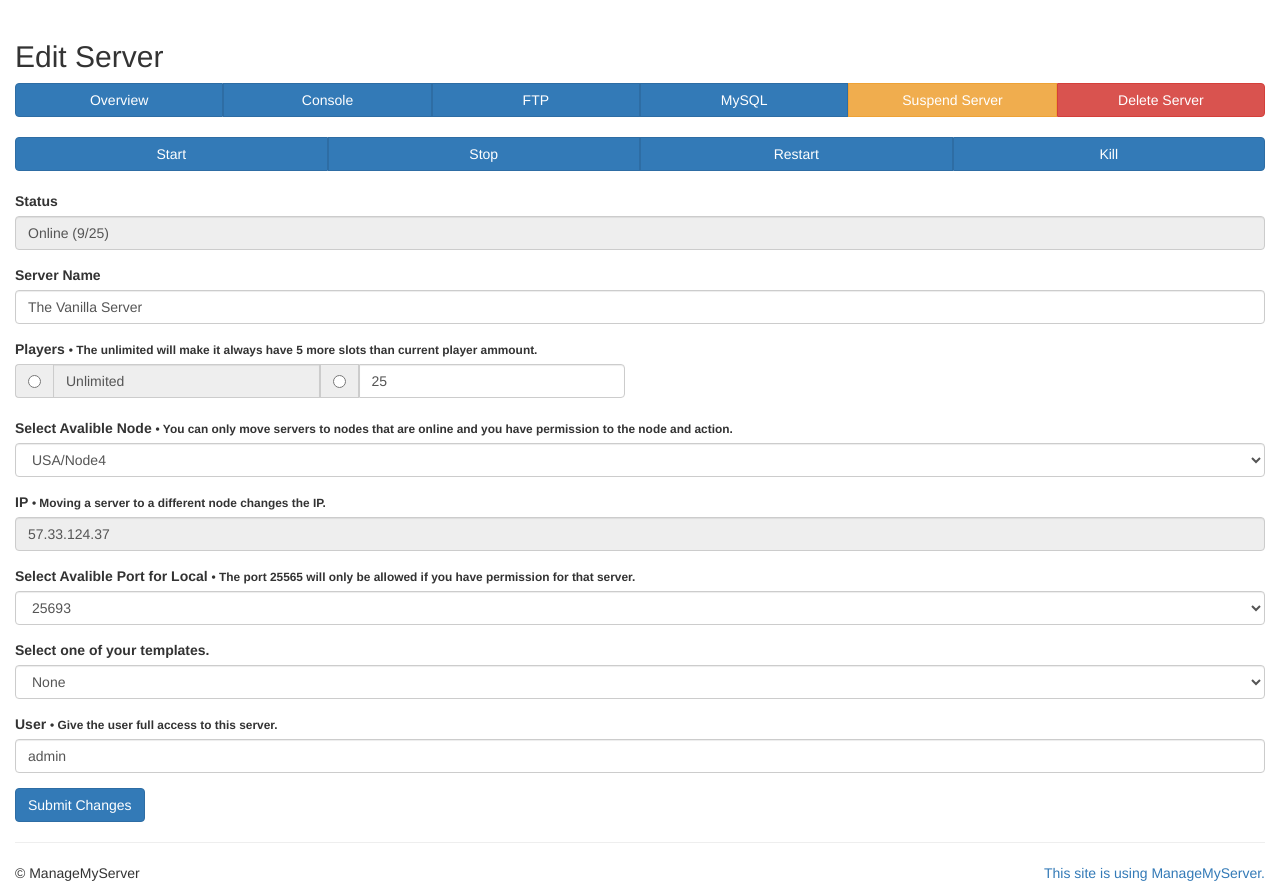
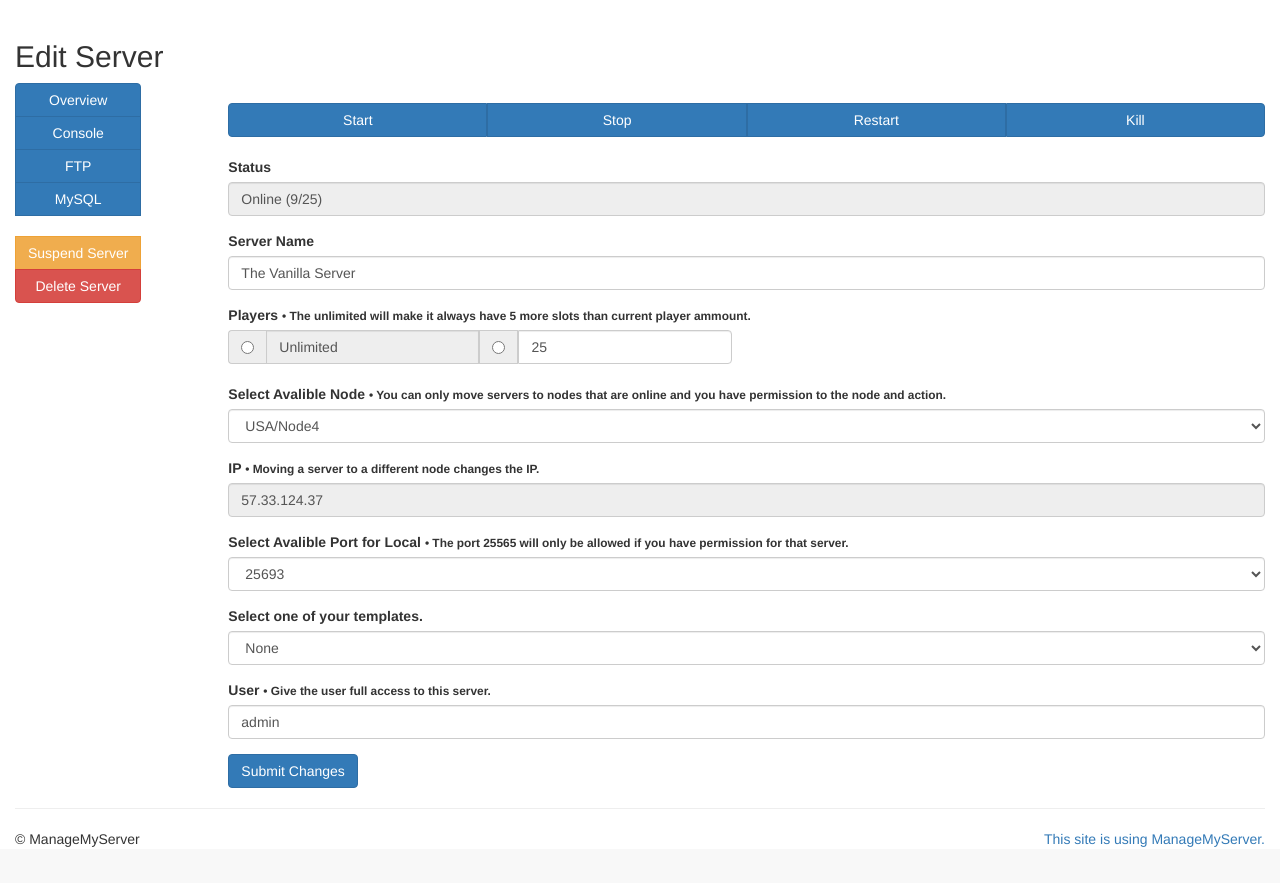
Before and after one commit to BrightSkyz/MMS-Layout, a PHP site: page /pages/server/2overview.php in a window 1280 px wide. Shown: the part 51-934 px from the top of the page. After the commit the page ends 898 px from the top, so only its background shows below. Run offline with PHP 8.4, Linux system fonts and the light colour scheme; some libraries are stand-ins or nearby versions.

Commit message:
New layout

```diff
--- a/pages/server/2overview.php
+++ b/pages/server/2overview.php
@@ -1,14 +1,20 @@
 <?php echo file_get_contents('../include/header.php'); ?>
 <h2>Edit Server</h2>
-<div class="btn-group btn-group-justified">
+<div class="row">
+<div class="col-lg-2">
+<div class="btn-group-vertical">
    <a href="2overview.php" class="btn btn-primary">Overview</a>
    <a href="2console.php" class="btn btn-primary">Console</a>
    <a href="2ftp.php" class="btn btn-primary">FTP</a>
    <a href="2mymql.php" class="btn btn-primary">MySQL</a>
+   <br>
    <a href="" class="btn btn-warning">Suspend Server</a>
    <a href="" class="btn btn-danger">Delete Server</a>
 </div>
+</div>
 <br>
+<div class="col-lg-10">
+
 <div class="btn-group btn-group-justified">
    <a href="" class="btn btn-primary">Start</a>
    <a href="" class="btn btn-primary">Stop</a>
@@ -78,5 +84,5 @@
 </div>
 <div class="btn-group" role="group">
    <a href="/pages/servers.php"><button type="button" class="btn btn-primary">Submit Changes</button></a>
-</div>
+</div></div></div>
 <?php echo file_get_contents('../include/footer.php'); ?>
```
